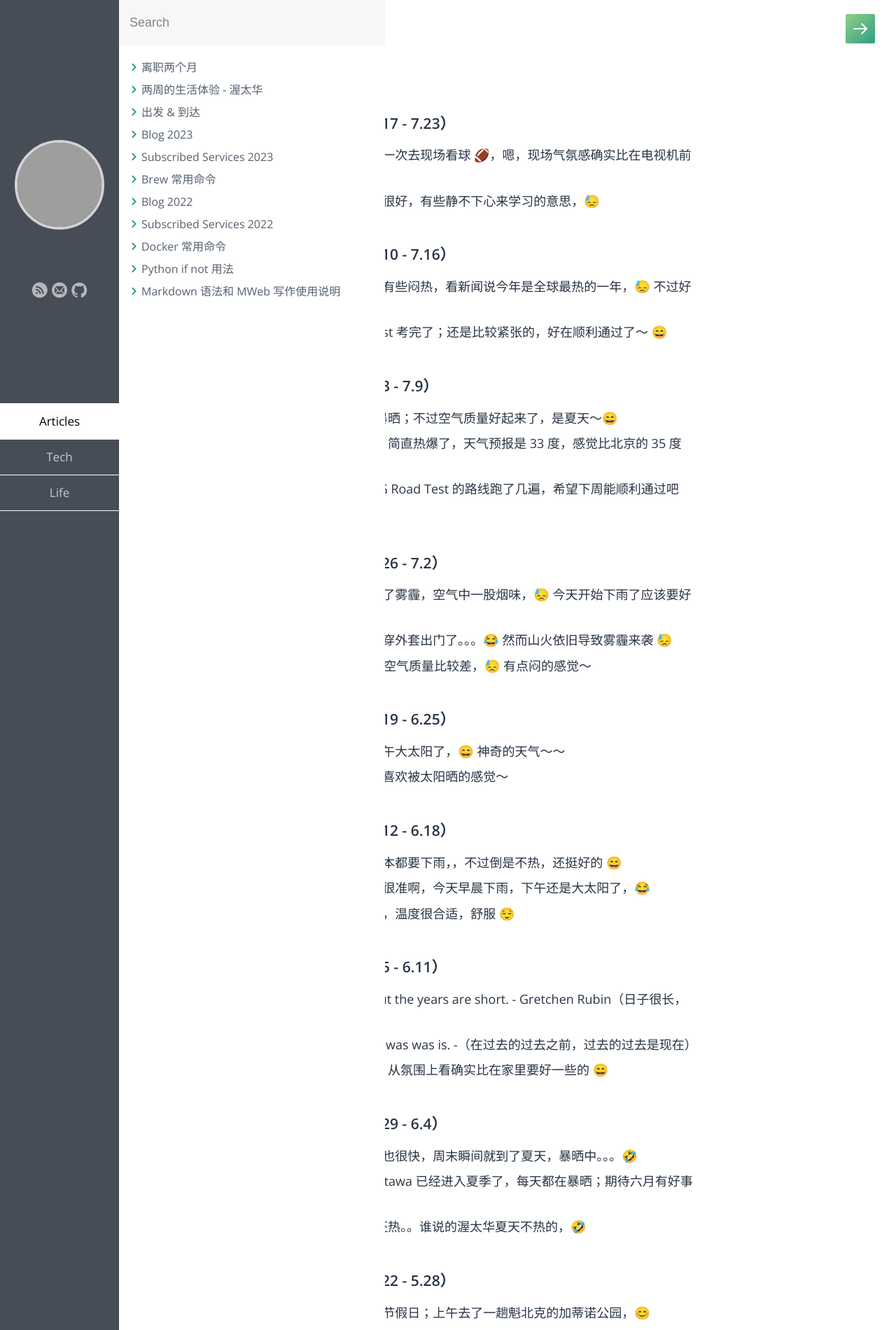
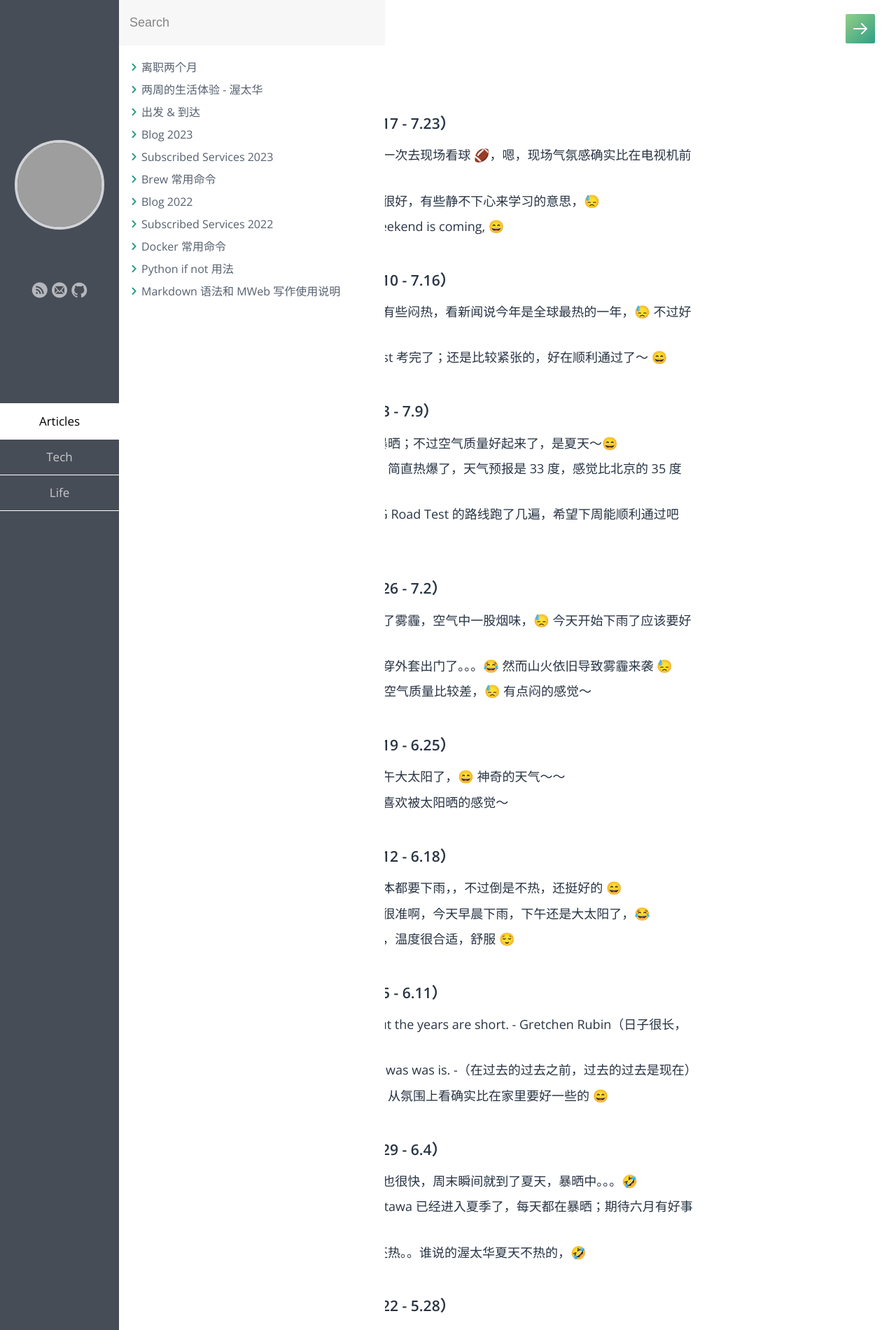
Before and after one commit to samxupeiran/samxupeiran.github.io, a Jekyll site: the page built from _posts/life/2023-01-03-my-blog.md, in a window 1280 px wide. Shown: the top 1900 px of the page at 70% size. Built offline with Jekyll 4.4.1, drawn with Linux system fonts in a browser that asks for light colours; some web fonts are replaced; grey boxes are pictures that could not be loaded.

Commit message:
feat: add weekly blog 7.21

```diff
--- a/_posts/life/2023-01-03-my-blog.md
+++ b/_posts/life/2023-01-03-my-blog.md
@@ -9,6 +9,7 @@ tags: Blog
 - ### 2023 年 7 月 第 3 周（7.17 - 7.23）
      - 7.17 今天周一，周末是第一次去现场看球 🏈，嗯，现场气氛感确实比在电视机前要好很多 😄
      - 7.19 这两天整体状态不是很好，有些静不下心来学习的意思，😓
+     - 7.21 Friday is coming, weekend is coming, 😄
 
 - ### 2023 年 7 月 第 2 周（7.10 - 7.16）
      - 7.11 这两天依旧是多云，有些闷热，看新闻说今年是全球最热的一年，😓 不过好在空气质量很好，👍
```
